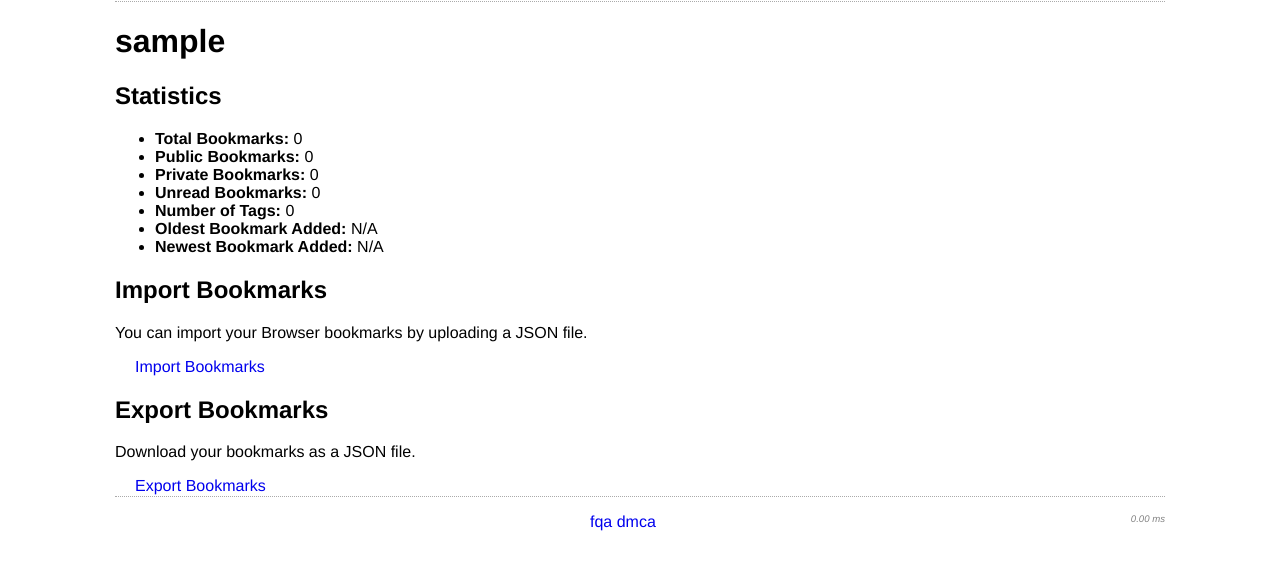
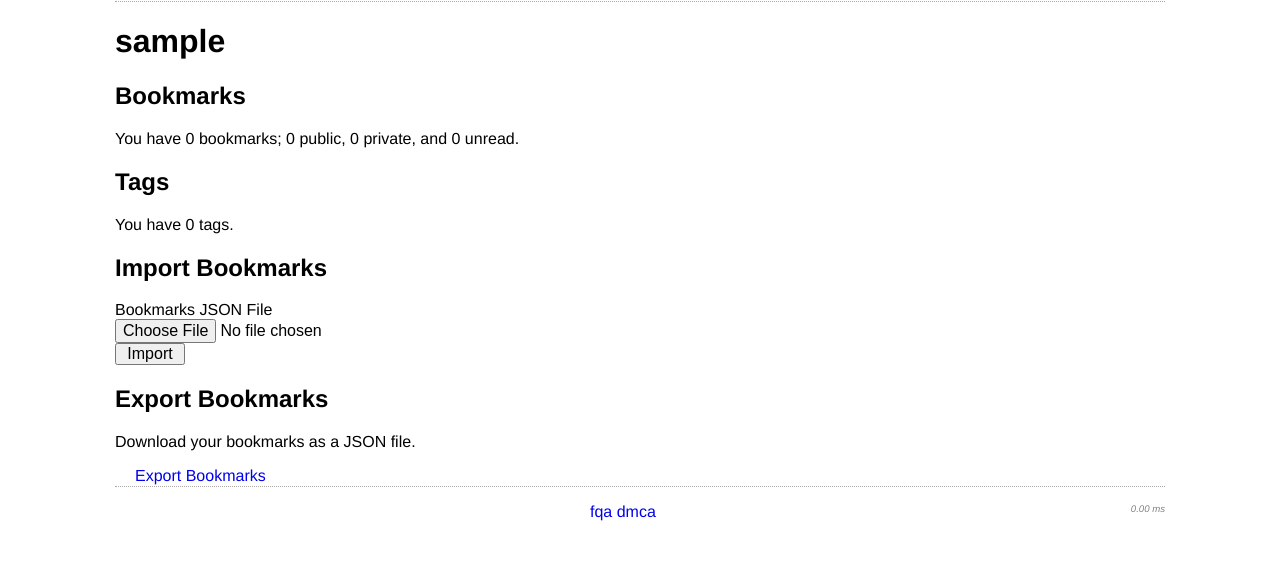
Before and after one commit to mileswilsondc/pin, a Flask app: page /profile in a window 1280 px wide. Shown: the part 27-597 px from the top of the page. Run offline with Flask 3, Linux system fonts and the light colour scheme; the visitor is signed in with stand-in values (Sample User, id 1); data that the repository does not hold is empty; some libraries are stand-ins or nearby versions.

Commit message:
Change style of profile page, integrate import fully into profile page

```diff
--- a/app.py
+++ b/app.py
@@ -731,17 +731,16 @@ app.jinja_env.filters['format_relative_time'] = format_relative_time
 def faq():
     return render_template('faq.html')
 
-@app.route('/profile')
+@app.route('/profile', methods=['GET', 'POST'])
 @login_required
 def profile():
     user = current_user
 
+    # Statistics for the profile
     total_bookmarks = user.links.count()
     public_bookmarks = user.links.filter_by(private=False).count()
     private_bookmarks = user.links.filter_by(private=True).count()
     unread_bookmarks = user.links.filter_by(read_later=True).count()
-
-    # Number of unique tags
     number_of_tags = (
         db.session.query(func.count(func.distinct(Tag.id)))
         .join(link_tags, Tag.id == link_tags.c.tag_id)
@@ -749,13 +748,61 @@ def profile():
         .filter(Link.user_id == user.id)
         .scalar()
     )
+    oldest_bookmark = user.links.order_by(Link.created_at.asc()).first()
+    newest_bookmark = user.links.order_by(Link.created_at.desc()).first()
+    oldest_bookmark_date = oldest_bookmark.created_at if oldest_bookmark else None
+    newest_bookmark_date = newest_bookmark.created_at if newest_bookmark else None
 
+    form = ImportForm()
+    if form.validate_on_submit():
+        file = form.json_file.data
+        try:
+            data = json.load(file)
+        except json.JSONDecodeError:
+            flash('Invalid JSON file. Please upload a valid Firefox bookmarks JSON file.', 'error')
+        else:
+            import_count = 0
+            base_timestamp = datetime.utcnow()
 
-    oldest_bookmark = user.links.order_by(Link.created_at.asc()).first()
-    oldest_bookmark_date = oldest_bookmark.created_at if oldest_bookmark else None
+            def process_bookmarks(bookmarks):
+                nonlocal import_count, base_timestamp
+                for item in bookmarks:
+                    if item.get('type') == 'text/x-moz-place':
+                        uri = item.get('uri')
+                        title = item.get('title')
+                        tags = item.get('tags', [])
 
-    newest_bookmark = user.links.order_by(Link.created_at.desc()).first()
-    newest_bookmark_date = newest_bookmark.created_at if newest_bookmark else None
+                        if not uri or not title:
+                            continue
+
+                        link = Link(
+                            url=uri,
+                            title=title,
+                            user_id=user.id,
+                            private=False,
+                            created_at=base_timestamp + timedelta(seconds=import_count),
+                            updated_at=base_timestamp + timedelta(seconds=import_count),
+                        )
+                        db.session.add(link)
+                        db.session.flush()
+
+                        if isinstance(tags, str):
+                            tags = [tag.strip() for tag in tags.replace(',', ' ').split()]
+                        for tag_name in tags:
+                            tag = Tag.query.filter_by(name=tag_name).first()
+                            if not tag:
+                                tag = Tag(name=tag_name)
+                                db.session.add(tag)
+                            link.tags.append(tag)
+
+                        import_count += 1
+                    elif 'children' in item:
+                        process_bookmarks(item['children'])
+
+            process_bookmarks(data.get('children', []))
+            db.session.commit()
+            flash(f'Successfully imported {import_count} bookmarks.', 'success')
+            return redirect(url_for('profile'))
 
     return render_template(
         'profile.html',
@@ -764,9 +811,10 @@ def profile():
         public_bookmarks=public_bookmarks,
         private_bookmarks=private_bookmarks,
         unread_bookmarks=unread_bookmarks,
-        number_of_tags=number_of_tags,
+        number_of_tags=number_of_tags if number_of_tags else 0,
         oldest_bookmark_date=oldest_bookmark_date,
-        newest_bookmark_date=newest_bookmark_date
+        newest_bookmark_date=newest_bookmark_date,
+        form=form,
     )
 
 @app.route('/read_redirect/<int:link_id>')
--- a/forms.py
+++ b/forms.py
@@ -36,7 +36,7 @@ class EditLinkForm(FlaskForm):
     submit = SubmitField('Update')
 
 class ImportForm(FlaskForm):
-    json_file = FileField('Firefox Bookmarks JSON File', validators=[
+    json_file = FileField('Bookmarks JSON File', validators=[
         DataRequired(message="Please upload a JSON file."),
         FileAllowed(['json'], 'Only JSON files are allowed!')
     ])
--- a/static/style.css
+++ b/static/style.css
@@ -409,4 +409,5 @@ section h2 {
 
 .pagination-link {
     text-transform: lowercase;
+    color: #777;
 }
--- a/templates/profile.html
+++ b/templates/profile.html
@@ -6,34 +6,42 @@
     <h1>{{ user.username }} {% if user.admin %}(Admin){% endif %}</h1>
 
     <div class="profile-stats">
-        <h2>Statistics</h2>
-        <ul>
+        <h2>Bookmarks</h2>
+        <p>You have {{ total_bookmarks }} bookmarks; {{ public_bookmarks }} public, {{ private_bookmarks }} private, and {{ unread_bookmarks }} unread.</p>
+        <h2>Tags</h2>
+        <p>You have {{ number_of_tags }} tags.</p>
+        <!--<ul>
             <li><strong>Total Bookmarks:</strong> {{ total_bookmarks }}</li>
             <li><strong>Public Bookmarks:</strong> {{ public_bookmarks }}</li>
             <li><strong>Private Bookmarks:</strong> {{ private_bookmarks }}</li>
             <li><strong>Unread Bookmarks:</strong> {{ unread_bookmarks }}</li>
-            <li><strong>Number of Tags:</strong> {{ number_of_tags if number_of_tags else 0 }}</li>
+            <li><strong>Number of Tags:</strong> {{ number_of_tags }}</li>
             <li><strong>Oldest Bookmark Added:</strong>
-                {% if oldest_bookmark_date %}
-                    {{ oldest_bookmark_date | format_datetime(user.timezone) }}
-                {% else %}
-                    N/A
-                {% endif %}
+                {{ oldest_bookmark_date | format_datetime(user.timezone) if oldest_bookmark_date else 'N/A' }}
             </li>
             <li><strong>Newest Bookmark Added:</strong>
-                {% if newest_bookmark_date %}
-                    {{ newest_bookmark_date | format_datetime(user.timezone) }}
-                {% else %}
-                    N/A
-                {% endif %}
+                {{ newest_bookmark_date | format_datetime(user.timezone) if newest_bookmark_date else 'N/A' }}
             </li>
-        </ul>
+        </ul>-->
     </div>
 
     <div class="import-section">
         <h2>Import Bookmarks</h2>
-        <p>You can import your Browser bookmarks by uploading a JSON file.</p>
-        <a href="{{ url_for('import_bookmarks') }}" class="form-button">Import Bookmarks</a>
+        <form method="post" enctype="multipart/form-data" class="form">
+            {{ form.hidden_tag() }}
+            <div class="form-group">
+                {{ form.json_file.label(class="form-label") }}
+                {{ form.json_file(class="form-input") }}
+                {% if form.json_file.errors %}
+                <ul class="errors">
+                    {% for error in form.json_file.errors %}
+                    <li>{{ error }}</li>
+                    {% endfor %}
+                </ul>
+                {% endif %}
+                {{ form.submit(class="form-button", style="padding:0;width: 70px;") }}
+            </div>
+        </form>
     </div>
 
     <div class="export-section">
```
Also changed, not shown: templates/import.html (deleted, +0 -25 lines).
